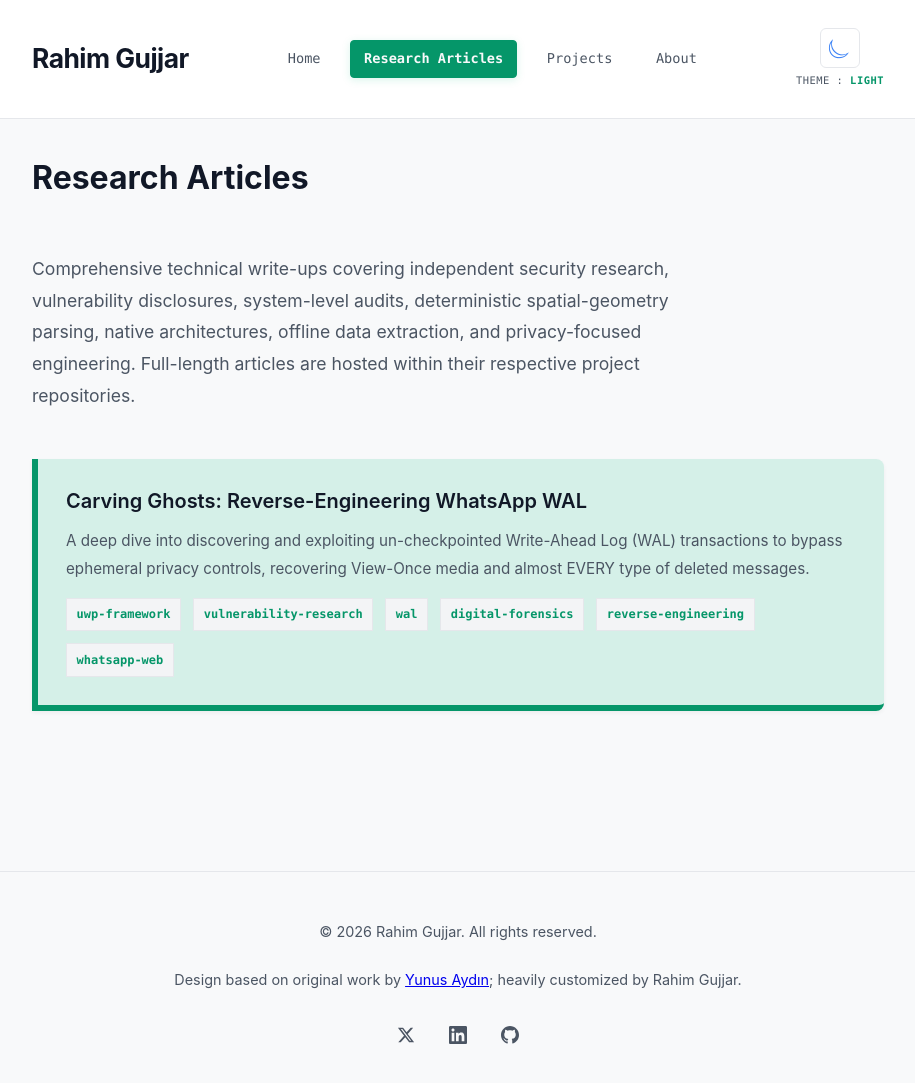
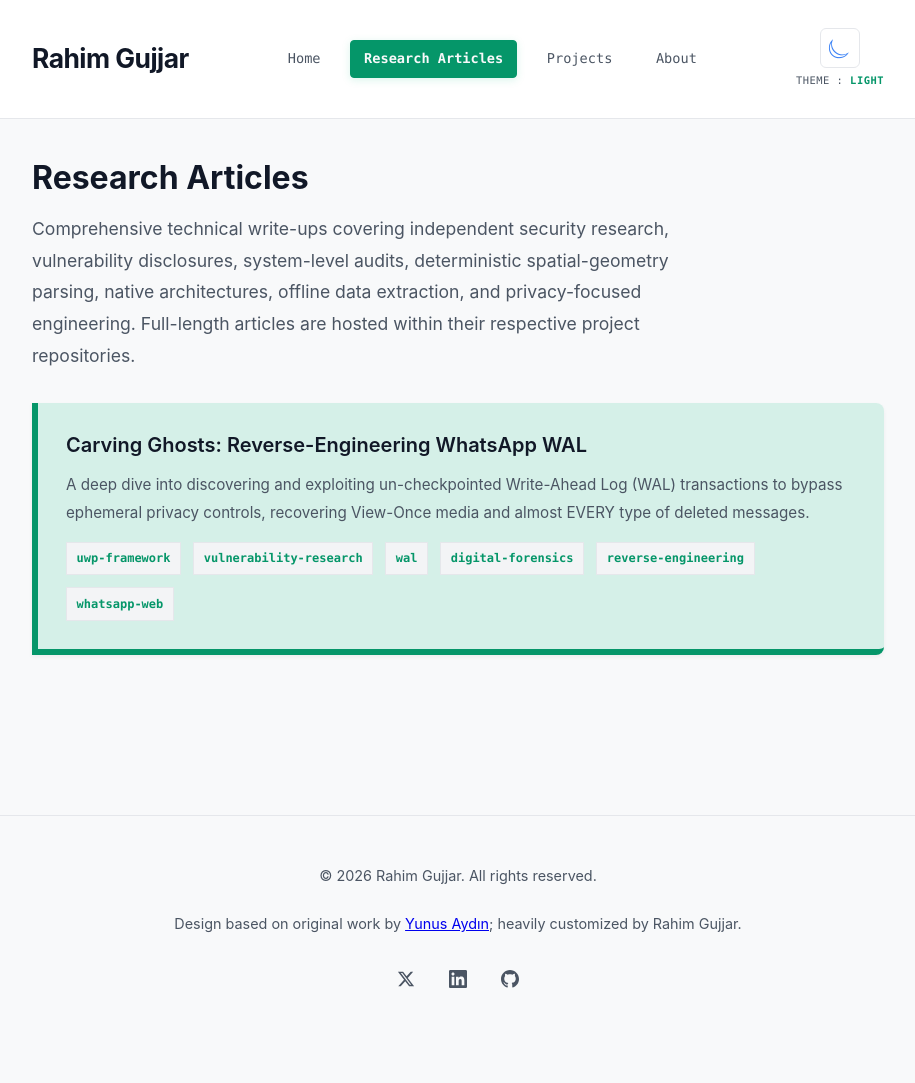
Before and after one commit to rahimgujjar/rahimgujjar.github.io, a Jekyll site: the page built from research.html, in a window 1280 px wide and 1101 px high. Shown: the top 1083 px of the window, without its empty margins (182-1097 px from the left). Built offline with Jekyll 4.4.1, drawn with Linux system fonts in a browser that asks for light colours.

Commit message:
Update main.css

```diff
--- a/assets/css/main.css
+++ b/assets/css/main.css
@@ -496,7 +496,7 @@ html[data-theme="dark"] #theme-icon {
 .projects-page h1 {
   font-size: 2rem;
   font-weight: 700;
-  margin-bottom: 3rem;
+  margin-bottom: 0.5rem;
   color: var(--text-color);
 }
 
@@ -508,7 +508,7 @@ html[data-theme="dark"] #theme-icon {
   color: var(--text-secondary);
   line-height: 1.8;
   font-size: 1.1rem;
-  margin-bottom: 3rem;
+  margin-bottom: 2rem;
   max-width: 700px;
 }
 
```
